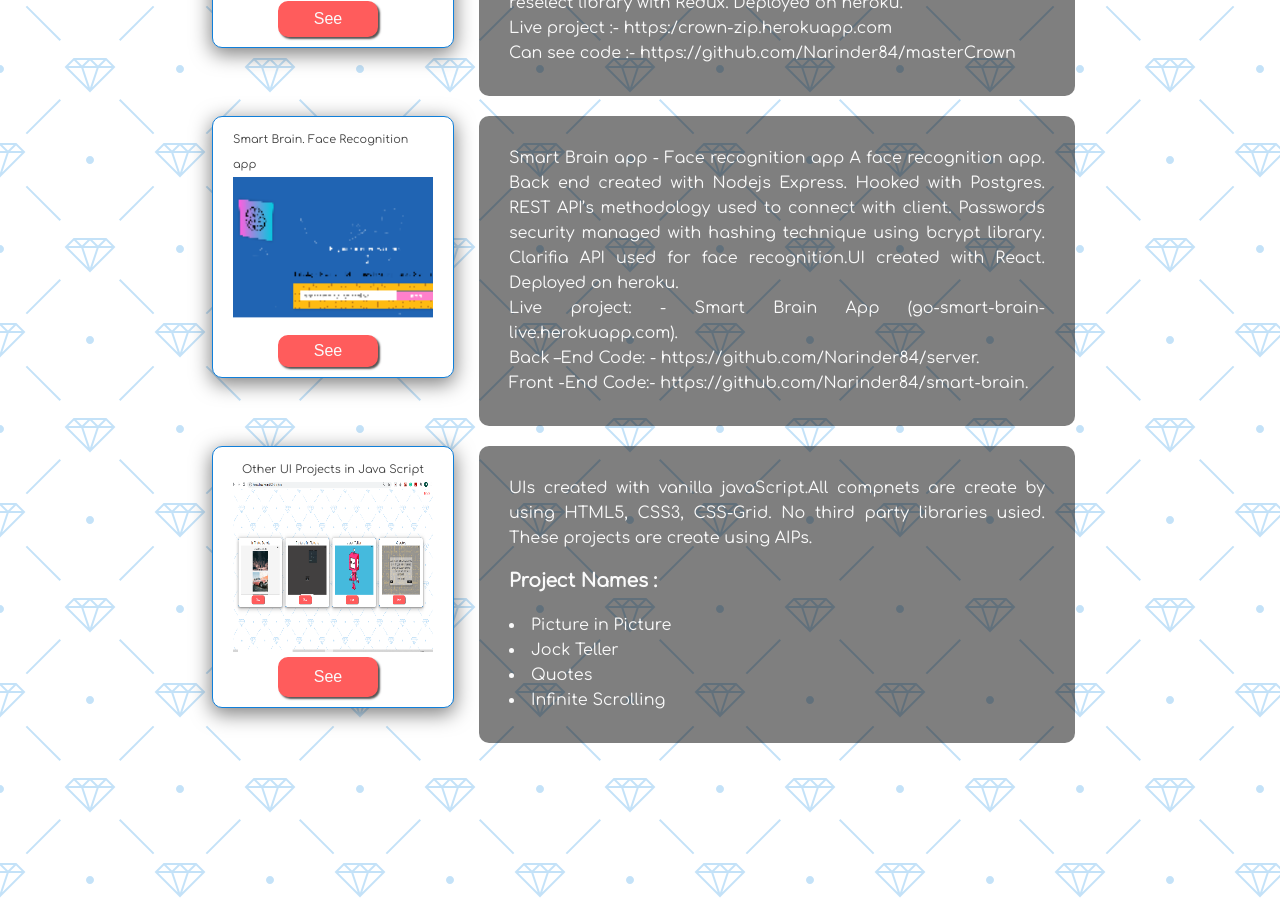
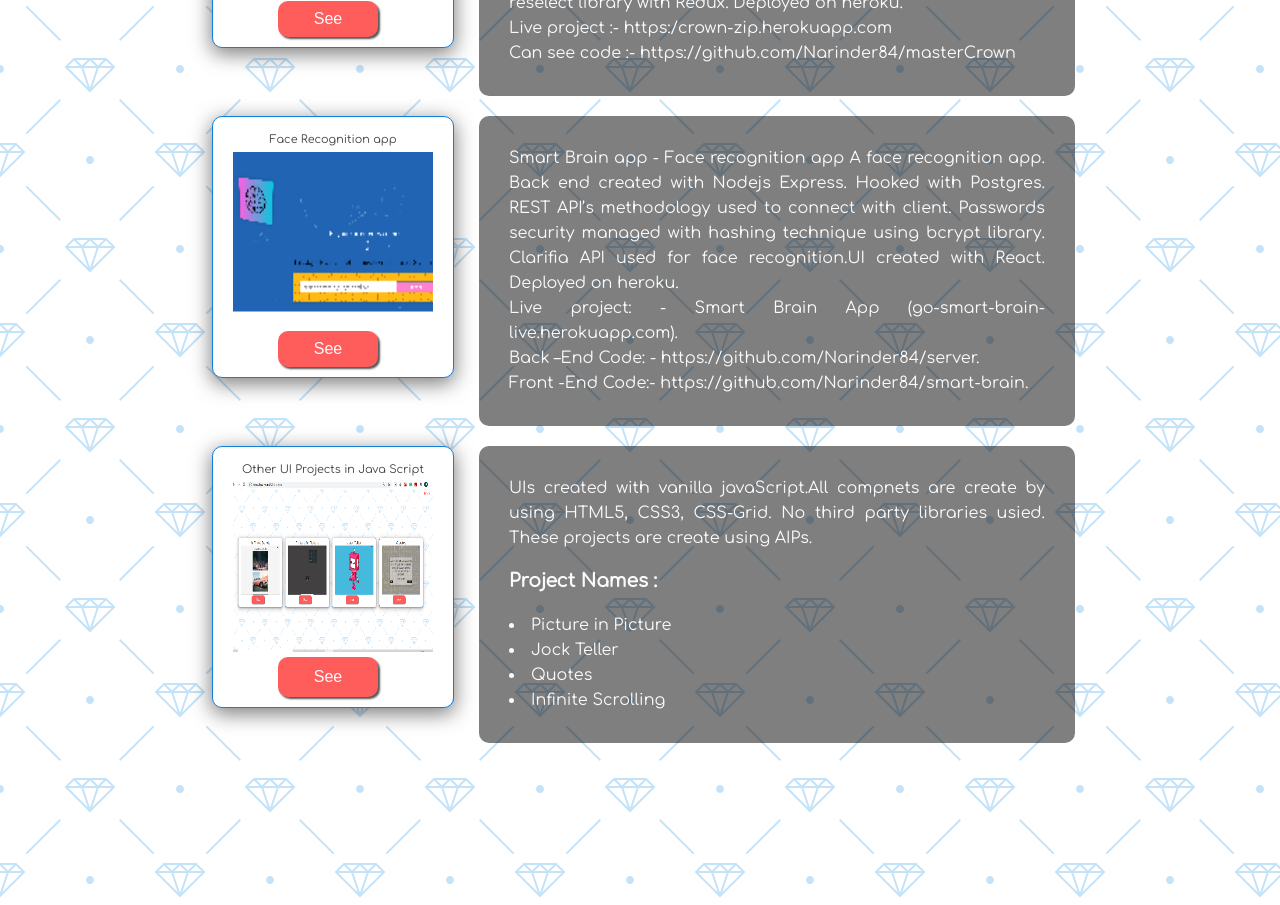
Before and after one commit to Narinder84/dream-projects, a React (Create React App) app: page / in a window 1280 px wide. Shown: the part 3080-3985 px from the top of the page. Built offline with nearby package versions, Linux system fonts and the light colour scheme.

Commit message:
uI change

```diff
--- a/src/components/darkLightMode/darkLight.js
+++ b/src/components/darkLightMode/darkLight.js
@@ -293,7 +293,7 @@ class DarkAndLight extends React.Component {
 							</div>
 							<div className='project-all'>
 								<div className='image-container' id='image-container'>
-									<p>Smart Brain. Face Recognition app</p>
+									<p>Face Recognition app</p>
 									<img src={smartBrainApp} alt='Idea' id='work' />
 									<button
 										className='primary'
```
